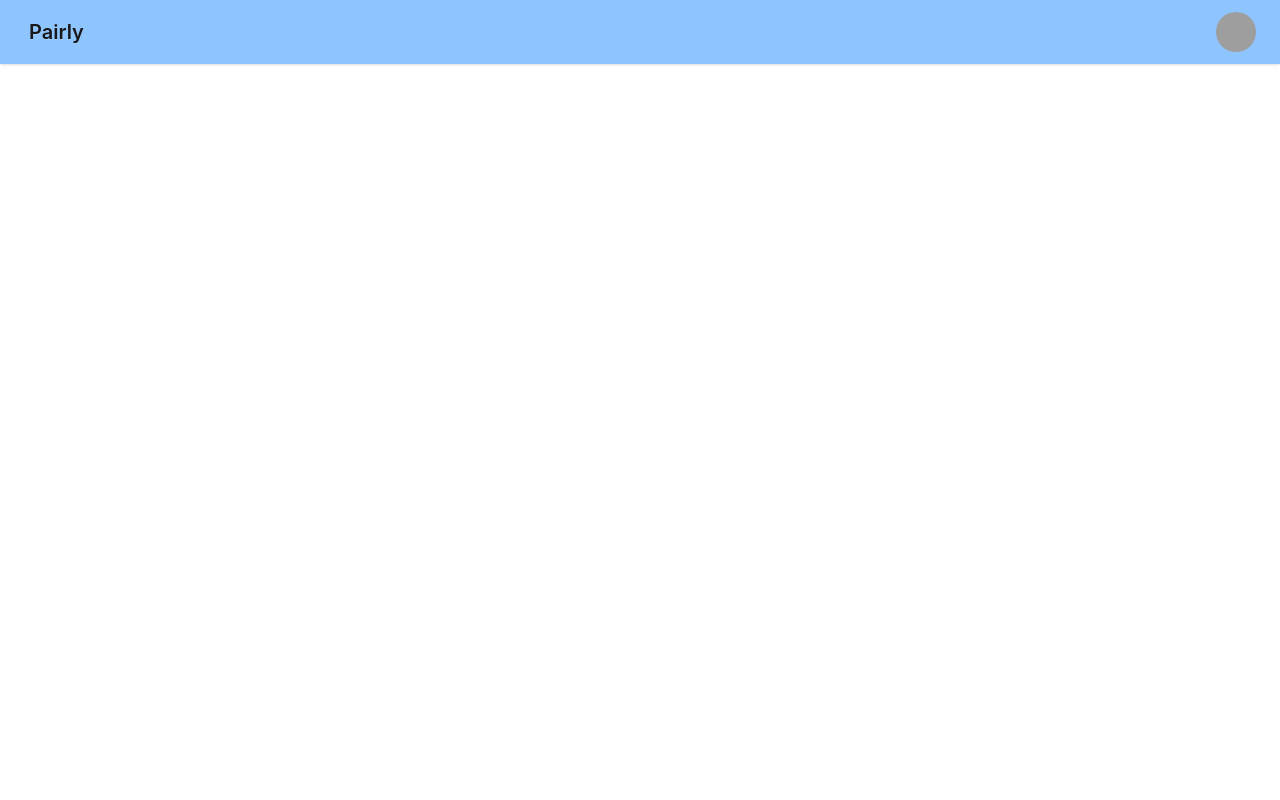
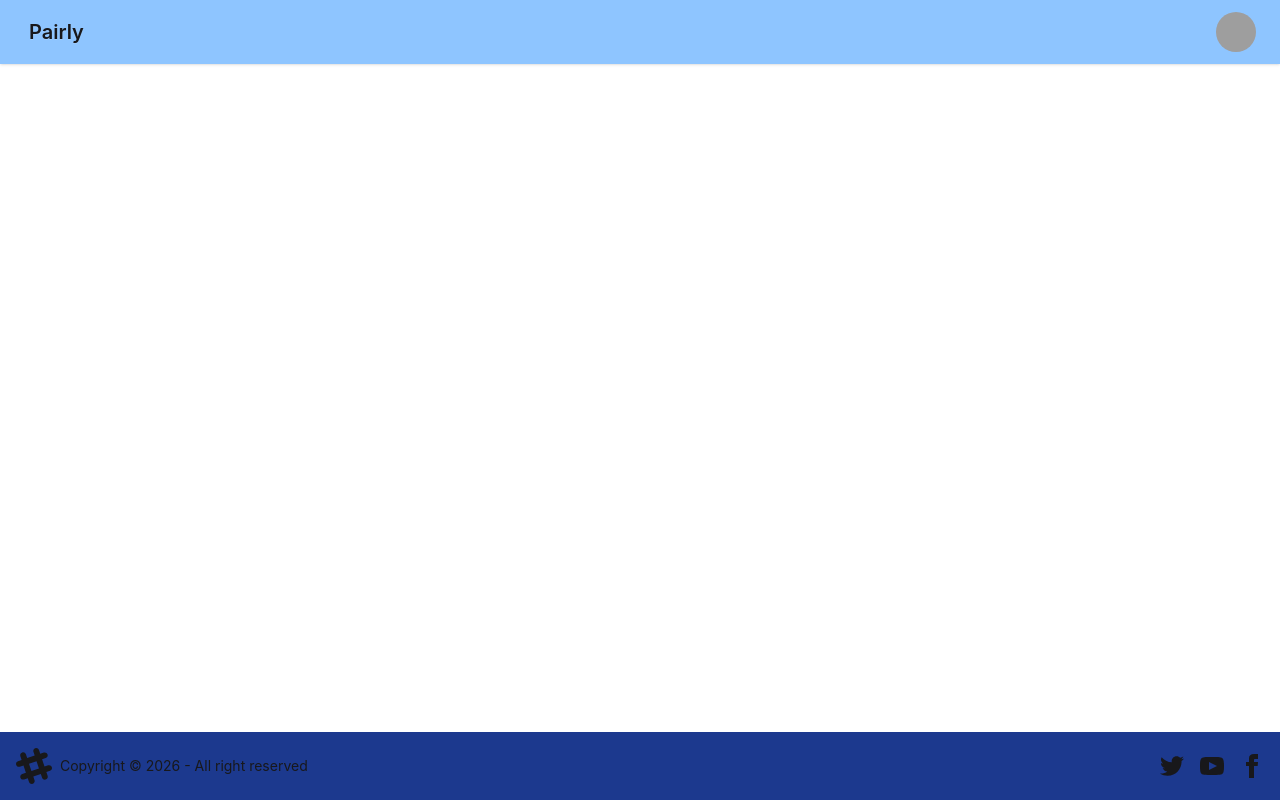
Before and after one commit to sskadaliG/pairly-web, a React (Vite) app: page / in a window 1280 px wide. Built offline with nearby package versions, Linux system fonts and the light colour scheme; grey boxes are pictures that could not be loaded.

Commit message:
Add footer and profile route
- Add footer pinned to the bottom of the page with a blue background
- Make the Body layout fill the screen so the footer stays at the bottom
- Add placeholder Profile page at /profile

```diff
--- a/src/App.jsx
+++ b/src/App.jsx
@@ -1,6 +1,7 @@
 import { BrowserRouter, Routes, Route } from "react-router-dom";
 import Body from "./components/Body";
 import Login from "./components/Login";
+import Profile from "./components/Profile";
 
 function App() {
   return (
@@ -9,6 +10,7 @@ function App() {
         <Routes>
           <Route path="/" element={<Body />}>
             <Route path="/login" element={<Login />}></Route>
+            <Route path="/login" element={<Profile />}></Route>
           </Route>
         </Routes>
       </BrowserRouter>
--- a/src/components/Body.jsx
+++ b/src/components/Body.jsx
@@ -1,11 +1,15 @@
 import { Outlet } from "react-router-dom";
 import NavBar from "./NavBar";
+import Footer from "./Footer";
 
 const Body = () => {
   return (
-    <div>
+    <div className="flex min-h-screen flex-col">
       <NavBar />
-      <Outlet />
+      <main className="flex-1">
+        <Outlet />
+      </main>
+      <Footer />
     </div>
   );
 };
--- /dev/null
+++ b/src/components/Footer.jsx
@@ -0,0 +1,62 @@
+const Footer = () => {
+  return (
+    <div>
+      <footer className="footer sm:footer-horizontal bg-blue-900 items-center p-4">
+        <aside className="grid-flow-col items-center">
+          <svg
+            width="36"
+            height="36"
+            viewBox="0 0 24 24"
+            xmlns="http://www.w3.org/2000/svg"
+            fillRule="evenodd"
+            clipRule="evenodd"
+            className="fill-current"
+          >
+            <path d="M22.672 15.226l-2.432.811.841 2.515c.33 1.019-.209 2.127-1.23 2.456-1.15.325-2.148-.321-2.463-1.226l-.84-2.518-5.013 1.677.84 2.517c.391 1.203-.434 2.542-1.831 2.542-.88 0-1.601-.564-1.86-1.314l-.842-2.516-2.431.809c-1.135.328-2.145-.317-2.463-1.229-.329-1.018.211-2.127 1.231-2.456l2.432-.809-1.621-4.823-2.432.808c-1.355.384-2.558-.59-2.558-1.839 0-.817.509-1.582 1.327-1.846l2.433-.809-.842-2.515c-.33-1.02.211-2.129 1.232-2.458 1.02-.329 2.13.209 2.461 1.229l.842 2.515 5.011-1.677-.839-2.517c-.403-1.238.484-2.553 1.843-2.553.819 0 1.585.509 1.85 1.326l.841 2.517 2.431-.81c1.02-.33 2.131.211 2.461 1.229.332 1.018-.21 2.126-1.23 2.456l-2.433.809 1.622 4.823 2.433-.809c1.242-.401 2.557.484 2.557 1.838 0 .819-.51 1.583-1.328 1.847m-8.992-6.428l-5.01 1.675 1.619 4.828 5.011-1.674-1.62-4.829z"></path>
+          </svg>
+          <p>Copyright © {new Date().getFullYear()} - All right reserved</p>
+        </aside>
+        <nav className="grid-flow-col gap-4 md:place-self-center md:justify-self-end">
+          <a>
+            <svg
+              aria-label="Twitter"
+              xmlns="http://www.w3.org/2000/svg"
+              width="24"
+              height="24"
+              viewBox="0 0 24 24"
+              className="fill-current"
+            >
+              <path d="M24 4.557c-.883.392-1.832.656-2.828.775 1.017-.609 1.798-1.574 2.165-2.724-.951.564-2.005.974-3.127 1.195-.897-.957-2.178-1.555-3.594-1.555-3.179 0-5.515 2.966-4.797 6.045-4.091-.205-7.719-2.165-10.148-5.144-1.29 2.213-.669 5.108 1.523 6.574-.806-.026-1.566-.247-2.229-.616-.054 2.281 1.581 4.415 3.949 4.89-.693.188-1.452.232-2.224.084.626 1.956 2.444 3.379 4.6 3.419-2.07 1.623-4.678 2.348-7.29 2.04 2.179 1.397 4.768 2.212 7.548 2.212 9.142 0 14.307-7.721 13.995-14.646.962-.695 1.797-1.562 2.457-2.549z"></path>
+            </svg>
+          </a>
+          <a>
+            <svg
+              aria-label="YouTube"
+              xmlns="http://www.w3.org/2000/svg"
+              width="24"
+              height="24"
+              viewBox="0 0 24 24"
+              className="fill-current"
+            >
+              <path d="M19.615 3.184c-3.604-.246-11.631-.245-15.23 0-3.897.266-4.356 2.62-4.385 8.816.029 6.185.484 8.549 4.385 8.816 3.6.245 11.626.246 15.23 0 3.897-.266 4.356-2.62 4.385-8.816-.029-6.185-.484-8.549-4.385-8.816zm-10.615 12.816v-8l8 3.993-8 4.007z"></path>
+            </svg>
+          </a>
+          <a>
+            <svg
+              aria-label="Facebook"
+              xmlns="http://www.w3.org/2000/svg"
+              width="24"
+              height="24"
+              viewBox="0 0 24 24"
+              className="fill-current"
+            >
+              <path d="M9 8h-3v4h3v12h5v-12h3.642l.358-4h-4v-1.667c0-.955.192-1.333 1.115-1.333h2.885v-5h-3.808c-3.596 0-5.192 1.583-5.192 4.615v3.385z"></path>
+            </svg>
+          </a>
+        </nav>
+      </footer>
+    </div>
+  );
+};
+
+export default Footer;
--- /dev/null
+++ b/src/components/Profile.jsx
@@ -0,0 +1,5 @@
+const Profile = () => {
+  return <div>Profile</div>;
+};
+
+export default Profile;
```
